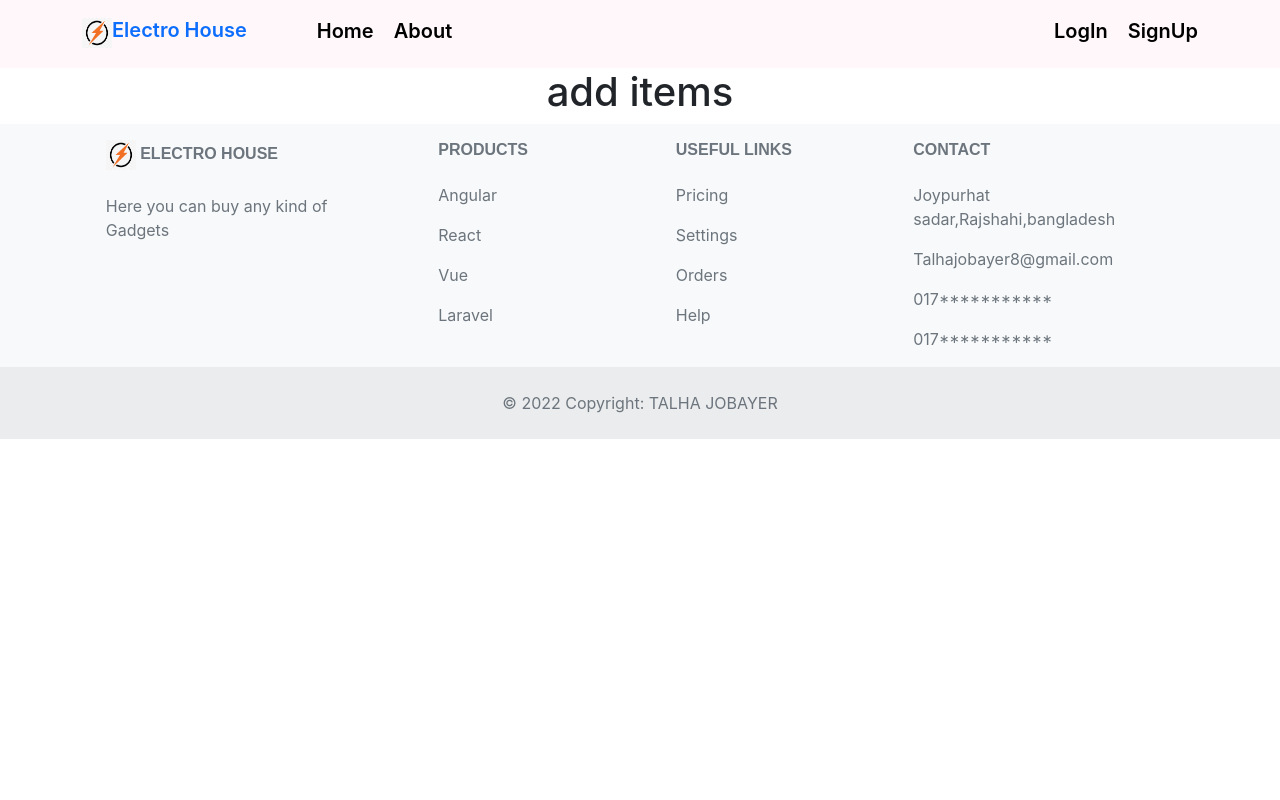
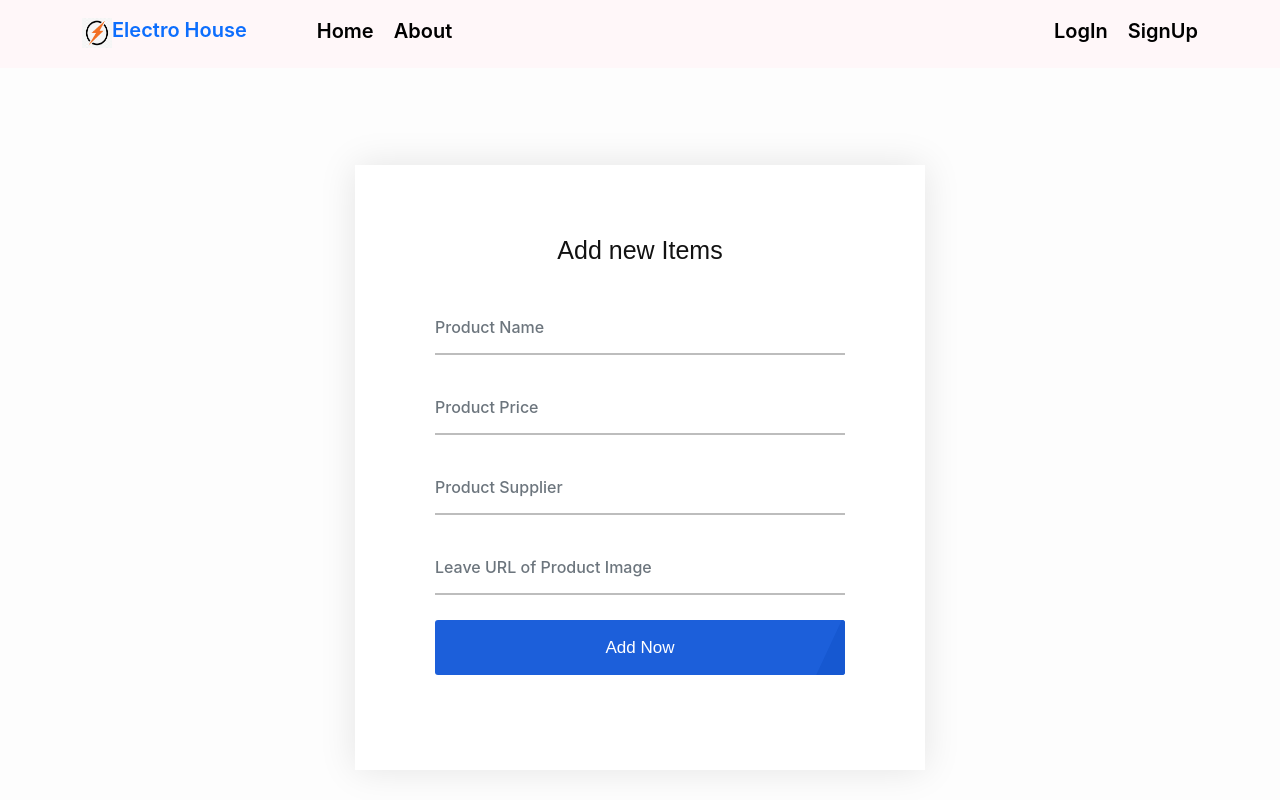
Before and after one commit to TalhaJobayer/ElectroHouse-Assighnment-11-clientSide, a React (Create React App) app: page /AddItems in a window 1280 px wide. Shown: the top 800 px of the page. Built offline with nearby package versions, Linux system fonts and the light colour scheme; no server answers.

Commit message:
add item form and other things done

```diff
--- a/src/Component/Admin/AddItems/AddItems.js
+++ b/src/Component/Admin/AddItems/AddItems.js
@@ -3,7 +3,47 @@ import React from 'react';
 const AddItems = () => {
     return (
         <div>
-            <h1>add items </h1>
+
+            <div className="login-1">
+    <div className="container">
+        <div className="row">
+            <div className="col-lg-12">
+                <div className="form-section">
+                    <div className="form-inner">
+
+                        <h3>Add new Items</h3>
+                        <form >
+                            <div className="form-group  clearfix">
+                                <input name="text"  type="text" className="form-control" placeholder="Product Name" />
+
+                            </div>
+                            <div className="form-group  clearfix">
+                                <input name="text"  type="text" className="form-control" placeholder="Product Price" />
+
+                            </div>
+                            <div className="form-group  clearfix">
+                                <input name="text"  type="text" className="form-control" placeholder="Product Supplier" />
+
+                            </div>
+                            <div className="form-group  clearfix">
+                                <input name="text" type="text" className="form-control"  placeholder="Leave URL of Product Image" aria-label="Password"/>
+
+                            </div>
+                            <div className="form-group">
+                                <button type="submit" className="btn btn-primary btn-lg btn-theme"><span>Add Now</span></button>
+
+                            </div>
+
+
+
+                        </form>
+
+                    </div>
+                </div>
+            </div>
+        </div>
+    </div>
+</div>
         </div>
     );
 };
--- a/src/Component/Admin/MyItems/MyItems.js
+++ b/src/Component/Admin/MyItems/MyItems.js
@@ -1,10 +1,31 @@
-import React from 'react';
+import { Button } from 'bootstrap';
+import React, { useEffect, useState } from 'react';
+
+import MyItemsProduct from '../MyItemsProduct/MyItemsProduct';
 
 const MyItems = () => {
+    const [products,setProducts]=useState([])
+    useEffect(()=>{
+        const url=`http://localhost:5000/gadgets`
+        fetch(url)
+        .then(res=>res.json())
+        .then(data=>setProducts(data))
+
+    },[])
     return (
         <div>
             <h1>my items</h1>
-            <p>On the My Items page, the logged-in user will see only his/her Items. If the user wants, he/she should be able to cancel/delete any item. Ask for a confirmation message before deleting or canceling an item. Using browser confirmation dialog is ok. So, you will be able to delete an item either from the Manage Inventories page also, from the My Items page.</p>
+            <div className='container'>
+          <div className="row">
+           {
+                products.map(product=><MyItemsProduct
+                key={product._id}
+
+                product={product}
+                ></MyItemsProduct>)
+            }
+           </div>
+        </div>
         </div>
     );
 };
--- /dev/null
+++ b/src/Component/Admin/MyItemsProduct/MyItemsProduct.js
@@ -0,0 +1,32 @@
+import React from 'react';
+import { useNavigate } from 'react-router-dom';
+
+const MyItemsProduct = ({product}) => {
+
+        const Navigate=useNavigate()
+
+        const {_id,name,image,Price,supplier,quantity}=product
+
+
+        return (
+            <div className='col-lg-4 g-3'>
+                <div className="card" >
+      <img src={image} className="card-img-top image" alt="..."/>
+
+      <div className="card-body">
+        <h5 className="card-title">{name}</h5>
+        <h3>Price:${Price}</h3>
+        <h5>Quantity:{quantity}</h5>
+        <h5>Supplier:{supplier}</h5>
+        <p></p>
+        <button   className="btn btn-primary" >Delete</button>
+      </div>
+    </div>
+
+
+       </div>
+        );
+
+};
+
+export default MyItemsProduct;
```
Also changed, not shown: src/Component/Admin/MyItemsProduct/MyItemsProduct.css (added).
